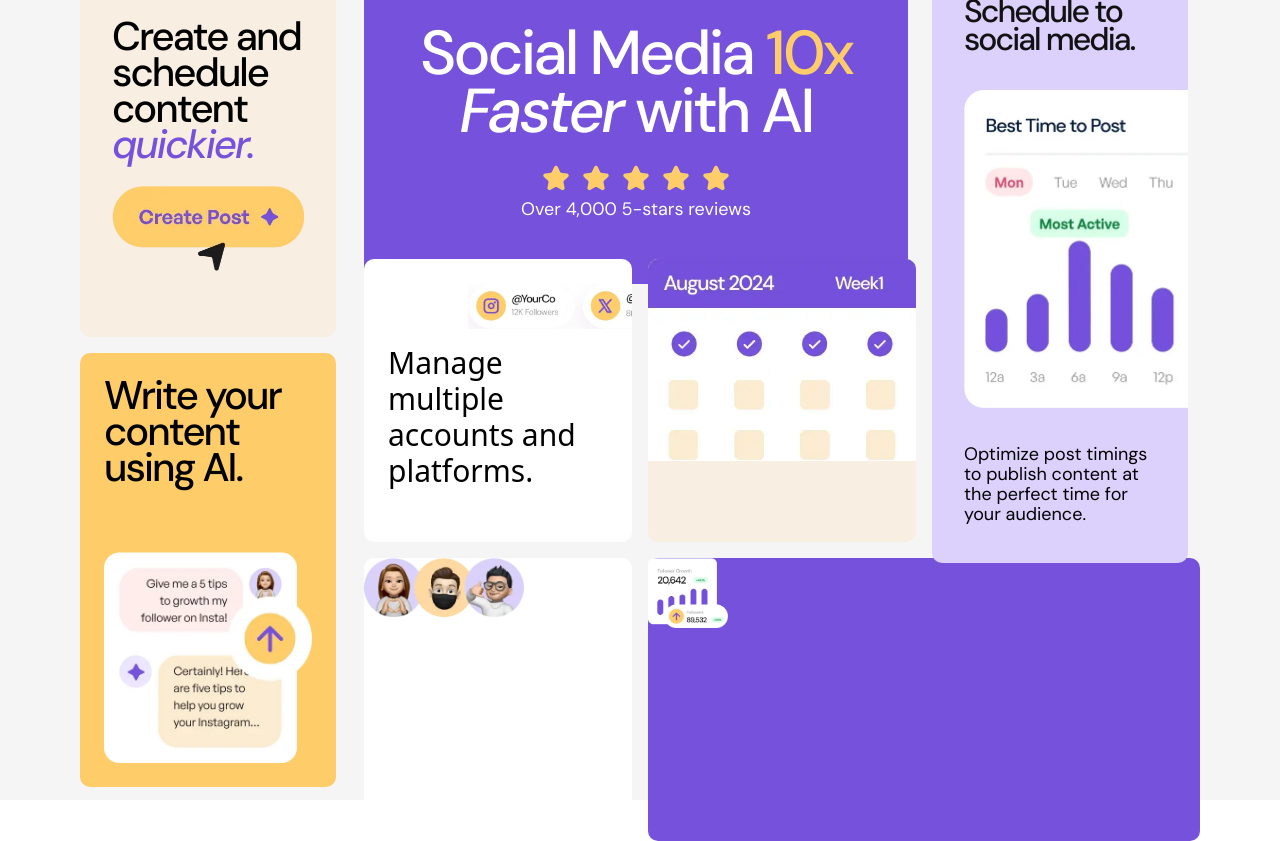
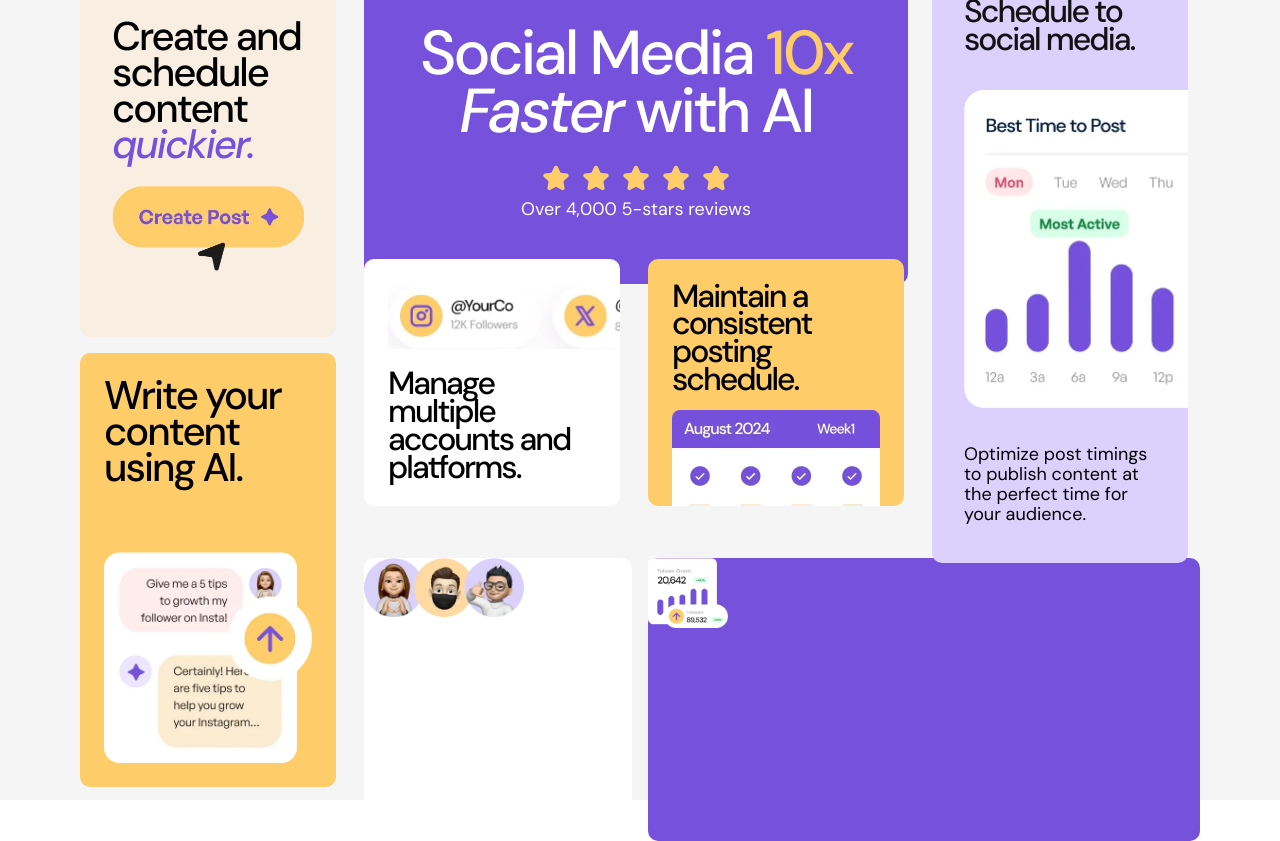
Before and after one commit to 0x7266/tailwind-bento, a Svelte app: page / in a window 1280 px wide. Built offline with nearby package versions, Linux system fonts and the light colour scheme.

Commit message:
add layout of two blocks

```diff
--- a/src/App.svelte
+++ b/src/App.svelte
@@ -62,17 +62,32 @@
         </div>
       </div>
       <div
-        class="relative flex flex-col gap-4 overflow-clip rounded-[10px] bg-white p-6"
+        class="flex flex-col justify-between overflow-clip rounded-[10px] bg-white p-300 md:h-[247px] md:w-[256px]"
       >
         <img
           src={multiplePlatforms}
-          alt="five stars"
-          class="relative -right-20"
+          alt="multiple platforms"
+          class="w-[316.08px] max-w-screen-2xl"
         />
-        <p class="text-3xl">Manage multiple accounts and platforms.</p>
+        <p
+          class="font-dm-sans text-text-preset-3 font-medium leading-text-preset-3 tracking-text-preset-3"
+        >
+          Manage<br />multiple accounts and platforms.
+        </p>
       </div>
-      <div class=" row-span-2 rounded-[10px] bg-yellow-100 sm:row-span-1">
-        <img src={consistentSchedule} alt="five stars" />
+      <div
+        class="flex flex-col justify-between gap-200 overflow-clip rounded-[10px] bg-yellow-500 p-300 md:h-[247px] md:w-[256px]"
+      >
+        <p
+          class="font-dm-sans text-text-preset-3 font-medium leading-text-preset-3 tracking-text-preset-3"
+        >
+          Maintain a consistent posting schedule.
+        </p>
+        <img
+          src={consistentSchedule}
+          alt="consistent schedule"
+          class="md:h-[157px] md:w-[208px]"
+        />
       </div>
     </div>
 
```
